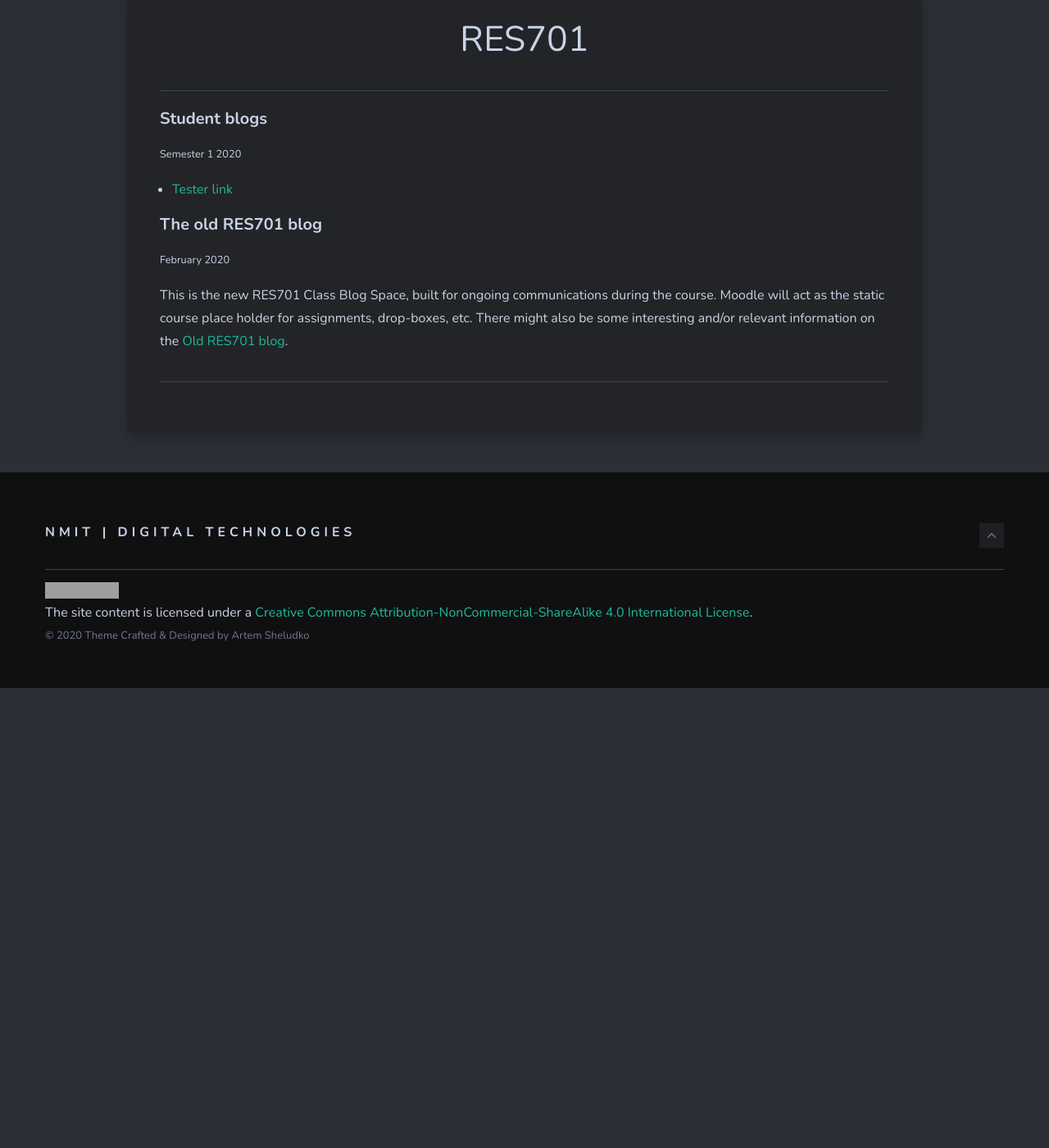
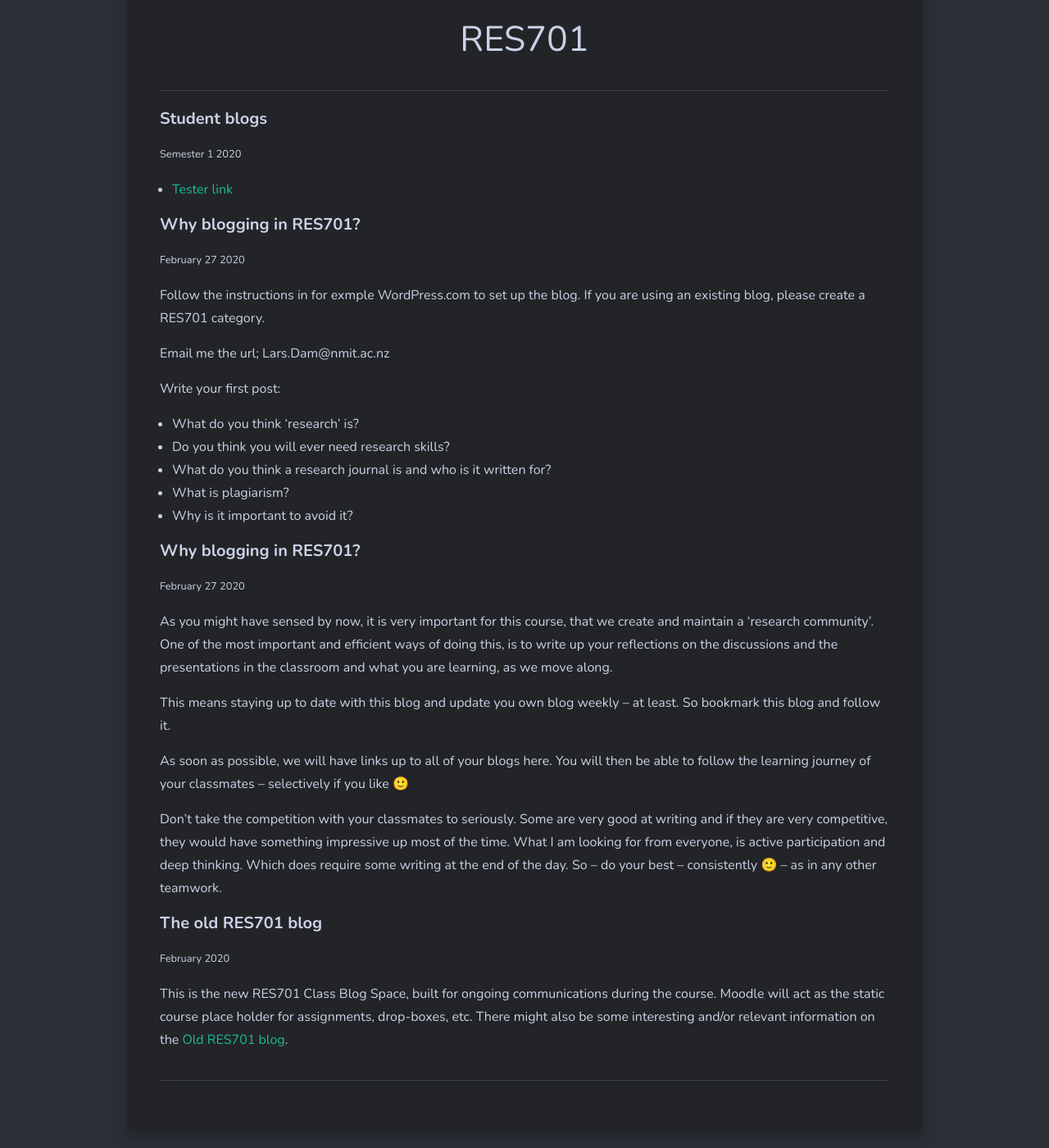
Before and after one commit to larsoliverdam/nmit, a Jekyll site: the page built from _pages/RES701.md, in a window 1280 px wide and 1400 px high, scrolled down 738 px. Shown: the whole window at 82% size. Built offline with Jekyll 4.4.1, drawn with Linux system fonts in a browser that asks for light colours; nearby versions of some CDN libraries; comment, search, counter and statistics services are not loaded; before the commit the page ends 1577 px from its top, so only the background shows below that; grey boxes are pictures that could not be loaded.

Commit message:
first RES701 session postings

```diff
--- a/_pages/RES701.md
+++ b/_pages/RES701.md
@@ -10,6 +10,32 @@ image: 08.jpg
 
 * [Tester link](https://nmitresearchmethods.wordpress.com/)
 
+#### Why blogging in RES701?
+<small>February 27 2020</small>
+
+Follow the instructions in for exmple WordPress.com to set up the blog. If you are using an existing blog, please create a RES701 category.
+
+Email me the url; Lars.Dam@nmit.ac.nz
+
+Write your first post:
+
+* What do you think ‘research’ is?
+* Do you think you will ever need research skills?
+* What do you think a research journal is and who is it written for?
+* What is plagiarism?
+* Why is it important to avoid it?
+
+#### Why blogging in RES701?
+<small>February 27 2020</small>
+
+As you might have sensed by now, it is very important for this course, that we create and maintain a ‘research community’. One of the most important and efficient ways of doing this, is to write up your reflections on the discussions and the presentations in the classroom and what you are learning, as we move along.
+
+This means staying up to date with this blog and update you own blog weekly – at least. So bookmark this blog and follow it.
+
+As soon as possible, we will have links up to all of your blogs here. You will then be able to follow the learning journey of your classmates – selectively if you like 🙂
+
+Don’t take the competition with your classmates to seriously. Some are very good at writing and if they are very competitive, they would have something impressive up most of the time. What I am looking for from everyone, is active participation and deep thinking. Which does require some writing at the end of the day. So – do your best – consistently 🙂 – as in any other teamwork.
+
 #### The old RES701 blog
 <small>February 2020</small>
 
```
